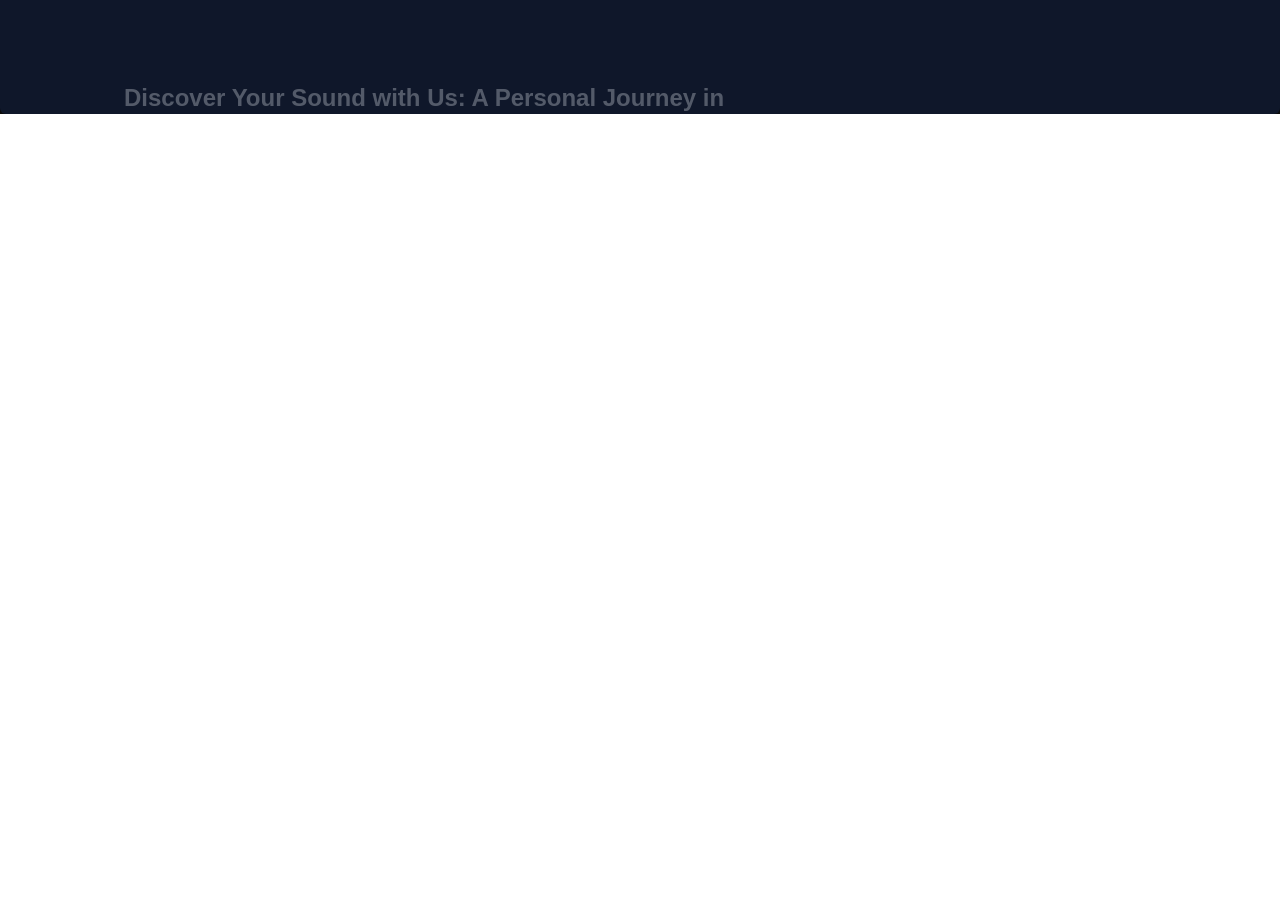
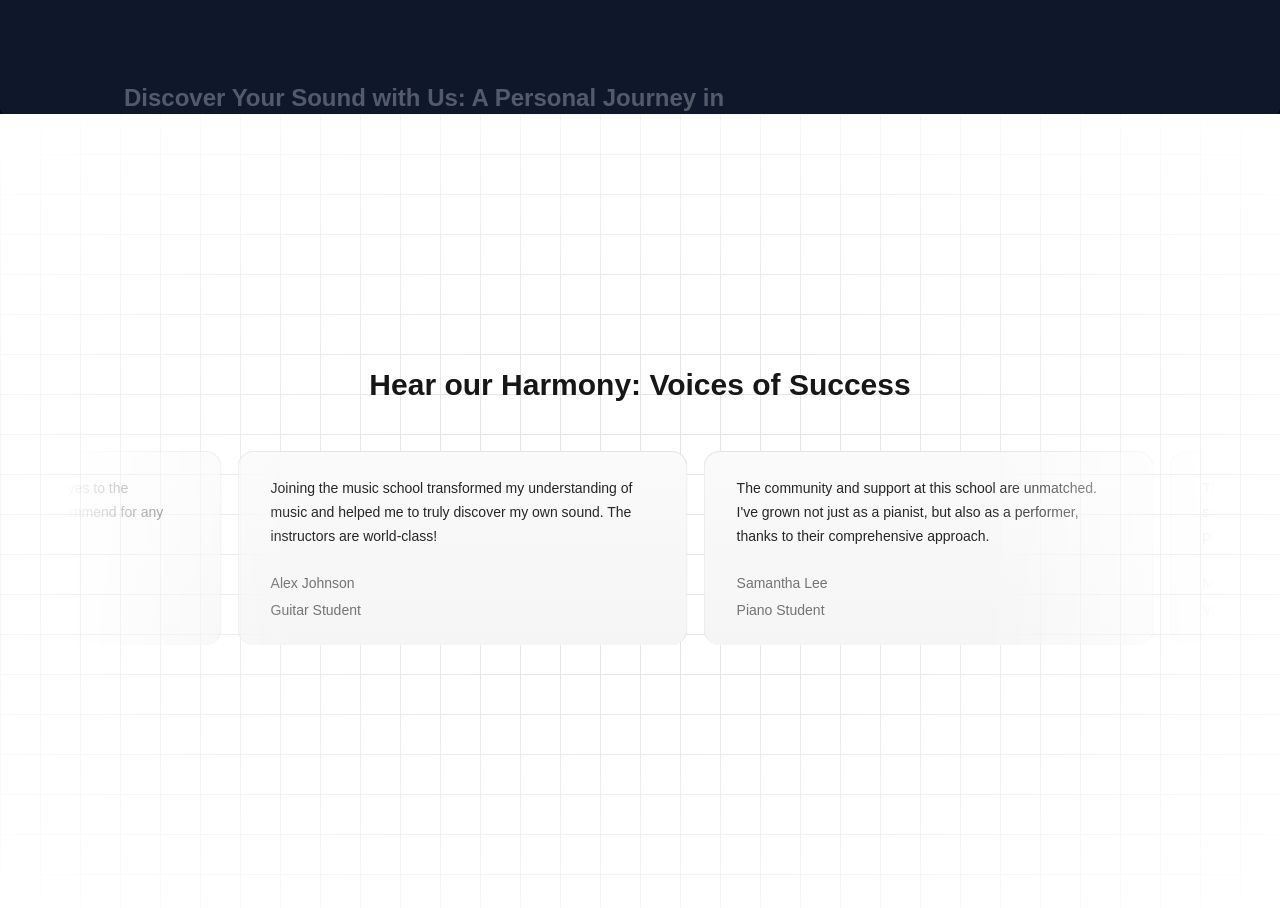
Before and after one commit to AhmedNadeeem/Music-Academy-Next.js, a Next.js app: page / in a window 1280 px wide. Shown: the part 1706-2614 px from the top of the page. Before the commit the page ends 1820 px from the top, so only its background shows below. Built offline with nearby package versions, Linux system fonts and the light colour scheme.

Commit message:
Testimonial page added.

```diff
--- a/src/app/globals.css
+++ b/src/app/globals.css
@@ -11,6 +11,13 @@
   --font-sans: var(--font-geist-sans);
   --font-mono: var(--font-geist-mono);
   --animate-spotlight: spotlight 2s ease 0.75s 1 forwards;
+  --animate-scroll: scroll var(--animation-duration, 40s) var(--animation-direction, forwards) linear infinite;
+
+  @keyframes scroll {
+    to {
+      transform: translate(calc(-50% - 0.5rem));
+    }
+  }
 }
 
 @media (prefers-color-scheme: dark) {
--- a/src/app/page.tsx
+++ b/src/app/page.tsx
@@ -1,7 +1,7 @@
 import FeaturedCourses from "@/components/FeaturedCourses";
 import HeroSection from "@/components/HeroSection";
+import TestimonialCards from "@/components/TestimonialCards";
 import WhyChooseUs from "@/components/WhyChooseUs";
-import Image from "next/image";
 
 export default function Home() {
   return (
@@ -9,6 +9,7 @@
       <HeroSection />
       <FeaturedCourses />
       <WhyChooseUs />
+      <TestimonialCards />
     </main>
   );
 }
--- /dev/null
+++ b/src/components/TestimonialCards.tsx
@@ -0,0 +1,66 @@
+"use client";
+import { InfiniteMovingCards } from "./ui/infinite-moving-cards";
+import { cn } from "@/lib/utils";
+
+const musicSchoolTestimonials = [
+    {
+      quote:
+        'Joining the music school transformed my understanding of music and helped me to truly discover my own sound. The instructors are world-class!',
+      name: 'Alex Johnson',
+      title: 'Guitar Student',
+    },
+    {
+      quote:
+        "The community and support at this school are unmatched. I've grown not just as a pianist, but also as a performer, thanks to their comprehensive approach.",
+      name: 'Samantha Lee',
+      title: 'Piano Student',
+    },
+    {
+      quote:
+        "This school offered me the tools and confidence to take my singing to the next level. I'm endlessly grateful for the personalized coaching.",
+      name: 'Michael Chen',
+      title: 'Vocal Student',
+    },
+    {
+      quote:
+        'As a violinist, finding the right mentor can be challenging, but this school matched me with a teacher who truly understands my goals and challenges.',
+      name: 'Emily Taylor',
+      title: 'Violin Student',
+    },
+    {
+      quote:
+        'The production courses here opened my eyes to the intricacies of music production. Highly recommend for any aspiring producers!',
+      name: 'Chris Morales',
+      title: 'Music Production Student',
+    },
+];
+
+function TestimonialCards() {
+  return (
+    <div className="relative flex h-[50rem] w-full items-center justify-center bg-white dark:bg-black">
+      <div
+        className={cn(
+          "absolute inset-0",
+          "[background-size:40px_40px]",
+          "[background-image:linear-gradient(to_right,#e4e4e7_1px,transparent_1px),linear-gradient(to_bottom,#e4e4e7_1px,transparent_1px)]",
+          "dark:[background-image:linear-gradient(to_right,#262626_1px,transparent_1px),linear-gradient(to_bottom,#262626_1px,transparent_1px)]",
+        )}
+      />
+      <div className="pointer-events-none absolute inset-0 flex items-center justify-center bg-white [mask-image:radial-gradient(ellipse_at_center,transparent_20%,black)] dark:bg-black"></div>
+      <div className="z-20">
+        <h2 className="text-3xl font-bold text-center mb-8">Hear our Harmony: Voices of Success</h2>
+            <div className="flex justify-center w-full overflow-hidden px-4 sm:px-6 lg:px-8">
+                <div className="w-full max-w-6xl">
+                    <InfiniteMovingCards
+                    items={musicSchoolTestimonials}
+                    direction="right"
+                    speed="slow"
+                    />
+                </div>
+            </div>
+        </div>
+    </div>
+  )
+}
+
+export default TestimonialCards
--- /dev/null
+++ b/src/components/ui/infinite-moving-cards.tsx
@@ -0,0 +1,117 @@
+"use client";
+
+import { cn } from "@/lib/utils";
+import React, { useEffect, useState } from "react";
+
+export const InfiniteMovingCards = ({
+  items,
+  direction = "left",
+  speed = "fast",
+  pauseOnHover = true,
+  className,
+}: {
+  items: {
+    quote: string;
+    name: string;
+    title: string;
+  }[];
+  direction?: "left" | "right";
+  speed?: "fast" | "normal" | "slow";
+  pauseOnHover?: boolean;
+  className?: string;
+}) => {
+  const containerRef = React.useRef<HTMLDivElement>(null);
+  const scrollerRef = React.useRef<HTMLUListElement>(null);
+
+  useEffect(() => {
+    addAnimation();
+  }, []);
+  const [start, setStart] = useState(false);
+  function addAnimation() {
+    if (containerRef.current && scrollerRef.current) {
+      const scrollerContent = Array.from(scrollerRef.current.children);
+
+      scrollerContent.forEach((item) => {
+        const duplicatedItem = item.cloneNode(true);
+        if (scrollerRef.current) {
+          scrollerRef.current.appendChild(duplicatedItem);
+        }
+      });
+
+      getDirection();
+      getSpeed();
+      setStart(true);
+    }
+  }
+  const getDirection = () => {
+    if (containerRef.current) {
+      if (direction === "left") {
+        containerRef.current.style.setProperty(
+          "--animation-direction",
+          "forwards",
+        );
+      } else {
+        containerRef.current.style.setProperty(
+          "--animation-direction",
+          "reverse",
+        );
+      }
+    }
+  };
+  const getSpeed = () => {
+    if (containerRef.current) {
+      if (speed === "fast") {
+        containerRef.current.style.setProperty("--animation-duration", "20s");
+      } else if (speed === "normal") {
+        containerRef.current.style.setProperty("--animation-duration", "40s");
+      } else {
+        containerRef.current.style.setProperty("--animation-duration", "80s");
+      }
+    }
+  };
+  return (
+    <div
+      ref={containerRef}
+      className={cn(
+        "scroller relative z-20 max-w-7xl overflow-hidden [mask-image:linear-gradient(to_right,transparent,white_20%,white_80%,transparent)]",
+        className,
+      )}
+    >
+      <ul
+        ref={scrollerRef}
+        className={cn(
+          "flex w-max min-w-full shrink-0 flex-nowrap gap-4 py-4",
+          start && "animate-scroll",
+          pauseOnHover && "hover:[animation-play-state:paused]",
+        )}
+      >
+        {items.map((item, idx) => (
+          <li
+            className="relative w-[350px] max-w-full shrink-0 rounded-2xl border border-b-0 border-zinc-200 bg-[linear-gradient(180deg,#fafafa,#f5f5f5)] px-8 py-6 md:w-[450px] dark:border-zinc-700 dark:bg-[linear-gradient(180deg,#27272a,#18181b)]"
+            key={item.name}
+          >
+            <blockquote>
+              <div
+                aria-hidden="true"
+                className="user-select-none pointer-events-none absolute -top-0.5 -left-0.5 -z-1 h-[calc(100%_+_4px)] w-[calc(100%_+_4px)]"
+              ></div>
+              <span className="relative z-20 text-sm leading-[1.6] font-normal text-neutral-800 dark:text-gray-100">
+                {item.quote}
+              </span>
+              <div className="relative z-20 mt-6 flex flex-row items-center">
+                <span className="flex flex-col gap-1">
+                  <span className="text-sm leading-[1.6] font-normal text-neutral-500 dark:text-gray-400">
+                    {item.name}
+                  </span>
+                  <span className="text-sm leading-[1.6] font-normal text-neutral-500 dark:text-gray-400">
+                    {item.title}
+                  </span>
+                </span>
+              </div>
+            </blockquote>
+          </li>
+        ))}
+      </ul>
+    </div>
+  );
+};
```
Lines whose indentation alone changed are shown as unchanged.
